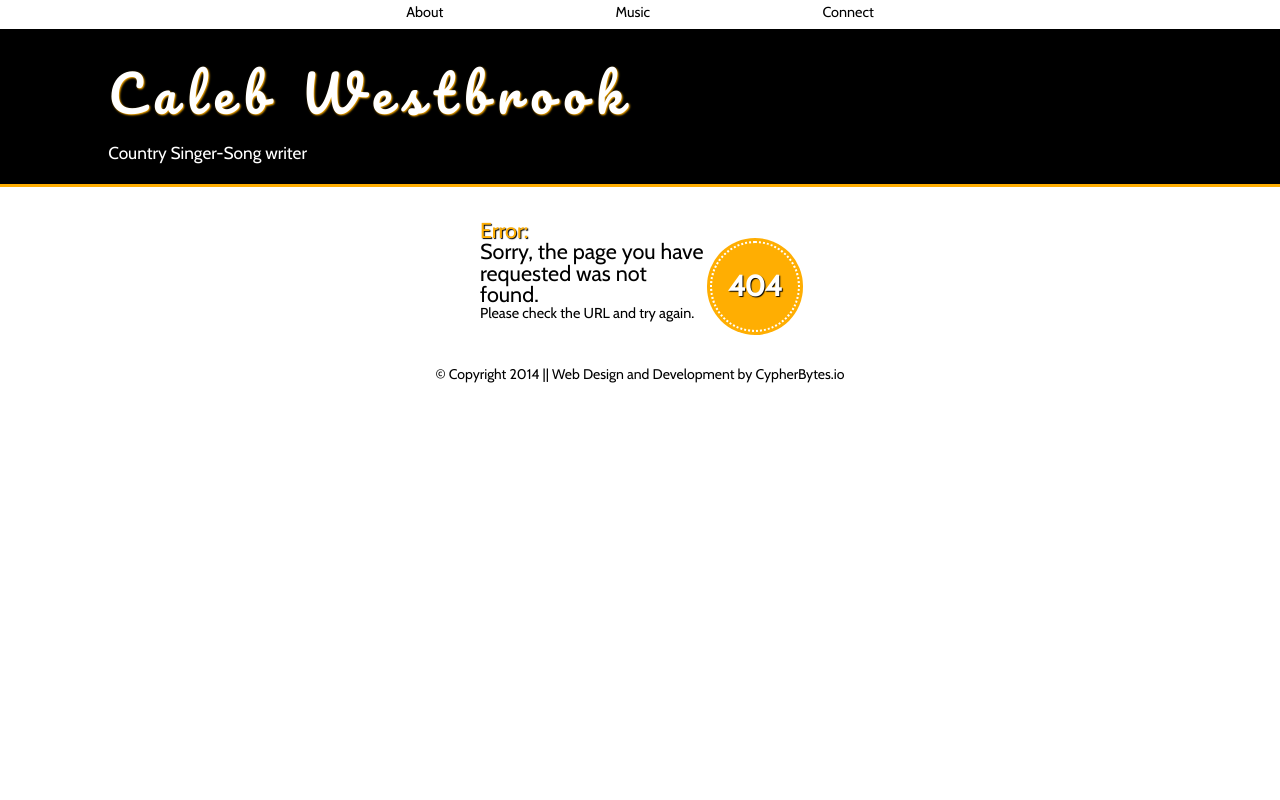
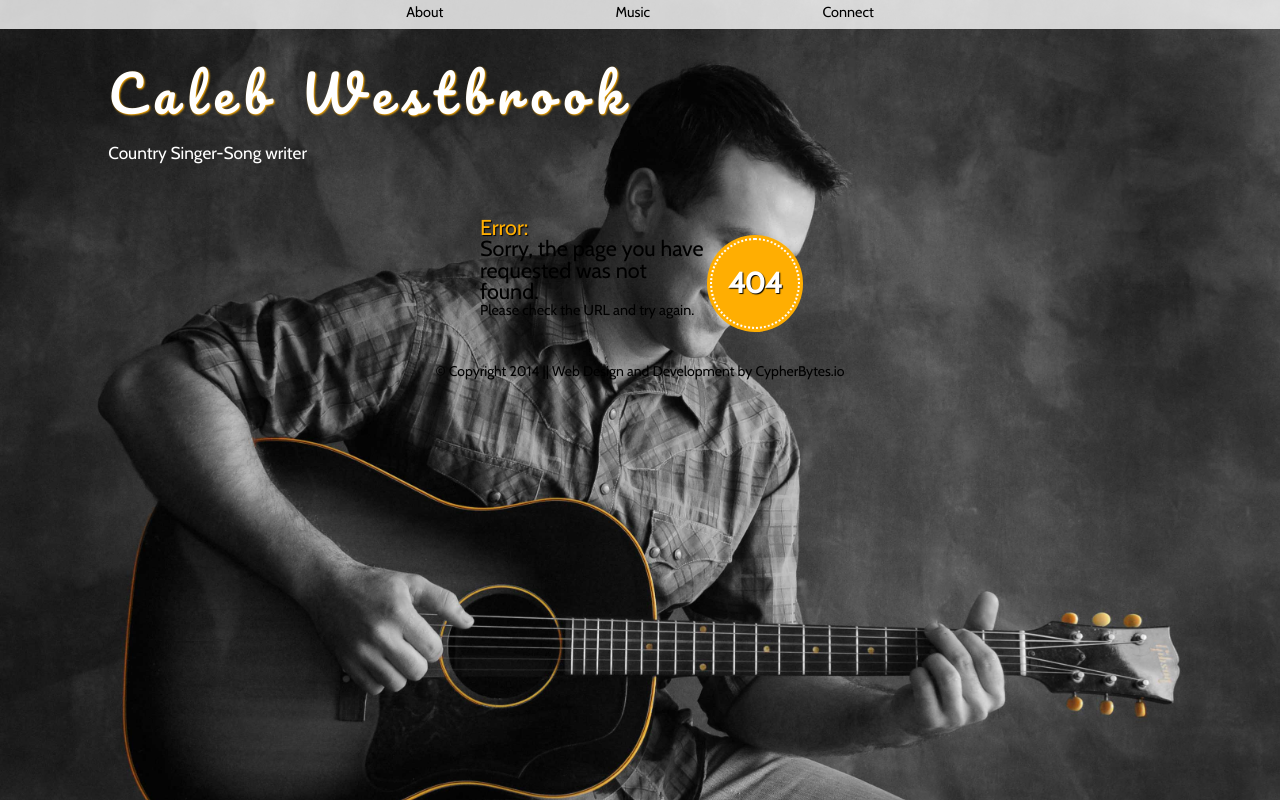
Before and after one commit to TravisAvey/Caleb, a PHP site: page /error/notfound.php in a window 1280 px wide. Run offline with PHP 8.4, Linux system fonts and the light colour scheme; some libraries are stand-ins or nearby versions.

Commit message:
Updating image to be fixed, covering background

```diff
--- a/css/style.css
+++ b/css/style.css
@@ -1,14 +1,20 @@
 @import url(http://fonts.googleapis.com/css?family=Pacifico);
 @import url(http://fonts.googleapis.com/css?family=Cabin);
 html,body,div,span,applet,object,iframe,h1,h2,h3,h4,h5,h6,p,blockquote,pre,a,abbr,acronym,address,big,cite,code,del,dfn,em,img,ins,kbd,q,s,samp,small,strike,strong,sub,sup,tt,var,b,u,i,center,dl,dt,dd,ol,ul,li,fieldset,form,label,legend,table,caption,tbody,tfoot,thead,tr,th,td,article,aside,canvas,details,embed,figure,figcaption,footer,header,hgroup,menu,nav,output,ruby,section,summary,time,mark,audio,video{border:0;font-size:100%;font:inherit;vertical-align:baseline;margin:0;padding:0}article,aside,details,figcaption,figure,footer,header,hgroup,menu,nav,section{display:block}body{line-height:1}ol,ul{list-style:none}blockquote,q{quotes:none}blockquote:before,blockquote:after,q:before,q:after{content:none}table{border-collapse:collapse;border-spacing:0}
+html {
+	height: 100%;
+	background: url("../img/caleb1bw.jpg") no-repeat fixed;
+	background-size: cover;
+}
+
 body {
 	font-size: 90%;
 	font-family: 'Cabin', sans-serif;
 }
 header {
 	padding: 1em;
-	background: black;
-	border-bottom: 3px solid #ffae02;
+	/*background: black;*/
+	/*border-bottom: 3px solid #ffae02;*/
 	margin-top: 2em;
 }
 header h1 {
@@ -78,9 +84,12 @@ nav[role="main"] ul li a:hover {
 	width: 85%;
 	margin: 0 auto;
 }
+section.about {
+	margin-top: 30em;
+}
 .bio {
 	margin: 0.5em 0;
-	background: black;
+	background: rgba(0,0,0,0.3);
 	color: white;
 	border-bottom: 3px solid #ffae02;
 }
--- a/index.php
+++ b/index.php
@@ -2,13 +2,13 @@
 include 'inc/header.php';
  ?>
 
-<section class="intro">
+<!-- <section class="intro">
 	<h2>Well, Something about Caleb here..</h2>
 	<figure>
 		<img src="img/caleb1bw.jpg" alt="Caleb Westbrook playing guitar">
 		<figcaption>Caleb Westbrook Playing Guitar at Such and Such Place</figcaption>
 	</figure>
-</section>
+</section> -->
 
 <section class="about" id="bio">
 	<article class="bio">
```
